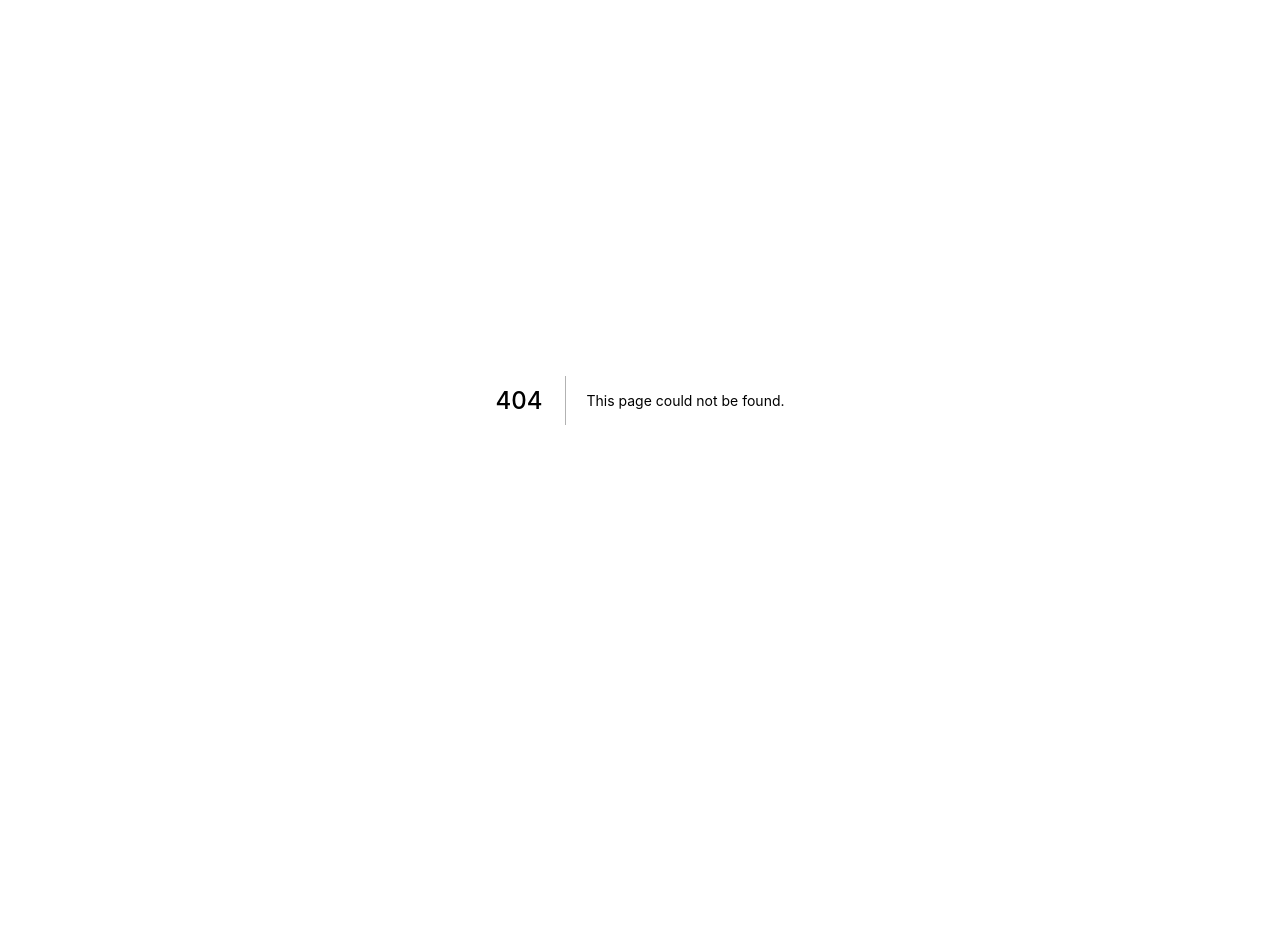
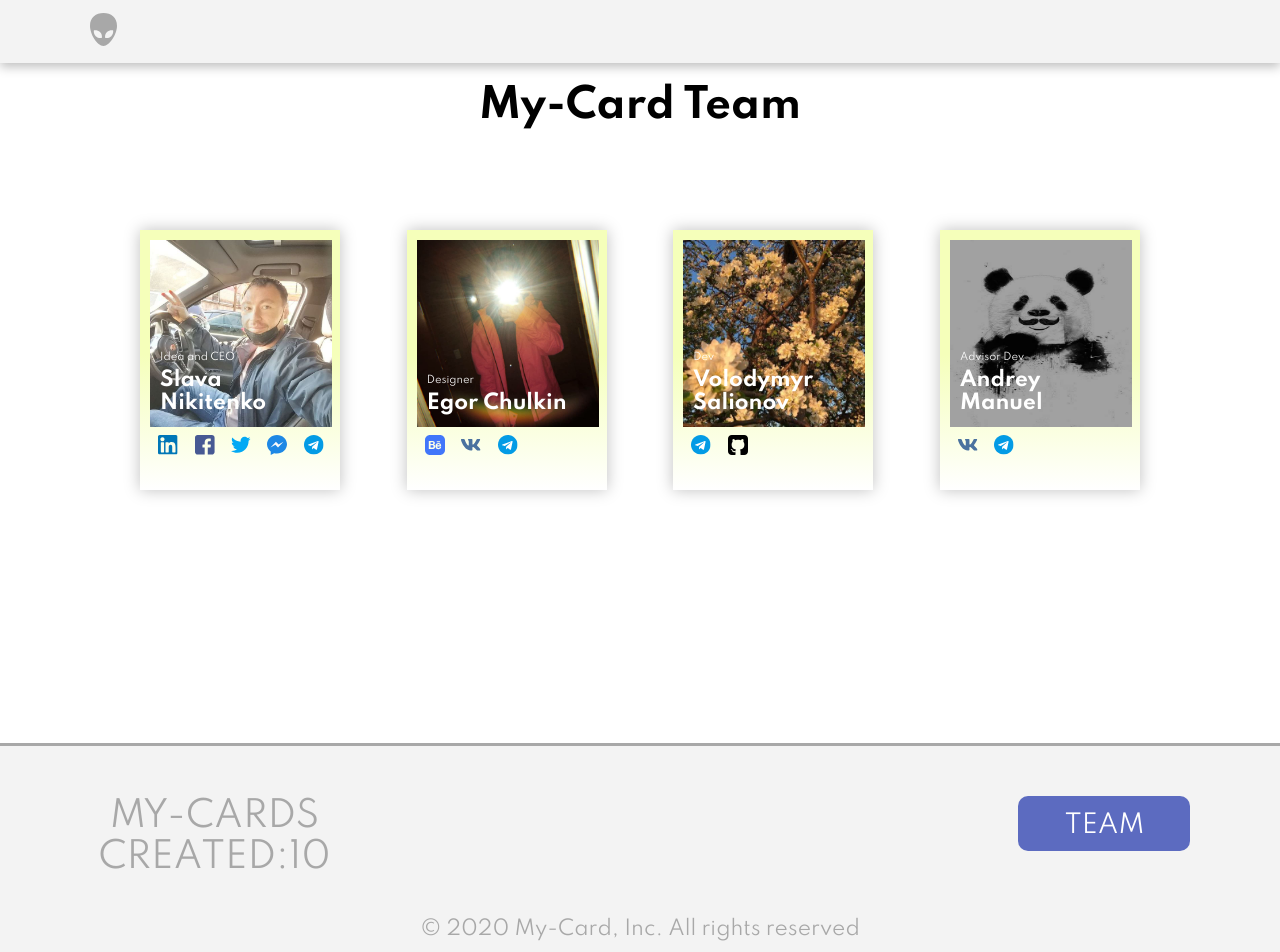
Before and after one commit to filicaliva/my-card, a Next.js app: page /team in a window 1280 px wide. Before the commit this address had no page. Shown: the top 952 px of the page. Before the commit the page ends 800 px from the top, so only its background shows below. Built offline with nearby package versions, Linux system fonts and the light colour scheme; no server answers.

Commit message:
fix: update for hosting

```diff
--- a/components/AboutUs.js
+++ b/components/AboutUs.js
@@ -1,5 +1,4 @@
 import {cards} from './OurCards/ourcards'
-import Image from 'next/image'
 
 export default function  AboutUs() {
     return(
@@ -32,7 +31,7 @@ export default function  AboutUs() {
                                         item.icons.map((link) => {
                                             return (
                                                 <a key={link.name} href={`${link.href}`} >
-                                                    <Image src={`/icons/${link.name}.svg`} width='20px' height='20px' />
+                                                    <img src={`/icons/${link.name}.svg`} width='20px' height='20px' />
                                                 </a>
                                             )
                                         })
--- a/components/Cards/ShowCards.js
+++ b/components/Cards/ShowCards.js
@@ -1,6 +1,5 @@
 import { cards } from '../Cards/cards'
 import { renderPdf } from './renderCard'
-import Image from 'next/image'
 import { useEffect, useState } from 'react'
 
 export default function ShowCard() {
@@ -68,7 +67,7 @@ export default function ShowCard() {
                                         item.icons.map((link) => {
                                             return (
                                                 <a key={link.name} href={`${link.href}`} >
-                                                    <Image src={`/icons/${link.name}.svg`} width='16px' height='16px' />
+                                                    <img src={`/icons/${link.name}.svg`} width='16px' height='16px' />
                                                 </a>
                                             )
                                         })
--- a/components/Cards/renderCard.js
+++ b/components/Cards/renderCard.js
@@ -65,7 +65,7 @@ export const renderPdf = async (item, file, customIcon) => {
         const el = item.icons[i];
         if (i < 12) {
             doc.addImage(base[el.name], 'png', 23 + 87 * (i <= 6 ? i : i - 6), (i <= 6 ? 707 : 780), 50, 50)
-            doc.link(23 + 87 * (i <= 6 ? i : i - 6), (i <= 6 ? 707 : 780), 50, 50, { url: `${el.href}` });
+            doc.link(23 + 87 * (i <= 6 ? i : i - 6), (i <= 6 ? 707 : 780), 50, 50, { url: `${el.value}` });
 
         }
         position = i;
@@ -78,7 +78,7 @@ export const renderPdf = async (item, file, customIcon) => {
         let i = ++position;
         let image = await fileToBase64(customIcon.file.target.files[0]);
         doc.addImage(image, 'jpg', 23 + 87 * (i <= 6 ? i : i - 6), (i <= 6 ? 707 : 780), 50, 50)
-        doc.link(23 + 87 * (i <= 6 ? i : i - 6), (i <= 6 ? 707 : 780), 50, 50, { url: `${customIcon.href}` });
+        doc.link(23 + 87 * (i <= 6 ? i : i - 6), (i <= 6 ? 707 : 780), 50, 50, { url: `${customIcon.link}` });
     }
 
     await fetch('https://pure-citadel-12988.herokuapp.com/',
--- a/components/Footer.js
+++ b/components/Footer.js
@@ -1,16 +1,30 @@
 import Link from 'next/link'
+import { useEffect, useState } from 'react'
+import useSWR from 'swr'
 
-export default function Footer({ data }) {
+export default function Footer() {
+    const fetcher = (...args) => fetch(...args).then(res => res.json())
+    const { data, error } = useSWR('https://pure-citadel-12988.herokuapp.com/', fetcher)
+    const [count, setCount] = useState(10)
+    useEffect(() => {
+        if (data  !== undefined) {
+            setCount(data.count)
+        }
+
+    }, [data])
+
+
+
     return (
         <footer className="footer wrapper" >
             <div className="footer__container">
                 <h3 className="footer__text">
                     MY-CARDS
                     CREATED:
-                    {data}
+                    {count}
 
                 </h3>
-                    <Link href='/about' >
+                <Link href='/team' >
                     <a className="footer__link">
                         TEAM
                 </a>
--- a/next.config.js
+++ b/next.config.js
@@ -1,3 +1,6 @@
+const optimizedImages = require('next-optimized-images');
+module.exports = optimizedImages();
+
 module.exports = {
   webpack(config) {
     config.module.rules.push({
@@ -7,4 +10,13 @@ module.exports = {
 
     return config;
   },
+  exportPathMap: async function (
+    defaultPathMap,
+    { dev, dir, outDir, distDir, buildId }
+  ) {
+    return {
+      '/': { page: '/' },
+      '/team': { page: '/team' }
+    }
+  },
 };
--- a/package.json
+++ b/package.json
@@ -4,13 +4,16 @@
   "private": true,
   "scripts": {
     "dev": "next dev",
-    "build": "next build",
+    "build": "next build && next export",
+    "export": "next export",
     "start": "next start"
   },
   "dependencies": {
     "isomorphic-unfetch": "^3.1.0",
     "jspdf": "^2.2.0",
     "next": "^10.0.0",
+    "next-compose-plugins": "^2.2.1",
+    "next-optimized-images": "^2.6.2",
     "react": "16.13.1",
     "react-dom": "16.13.1",
     "sass": "^1.30.0",
--- /dev/null
+++ b/pages/team.js
@@ -0,0 +1,27 @@
+import Header from '../components/Header.js'
+import About from '../components/AboutUs'
+import Footer from '../components/Footer'
+import Head from 'next/head'
+
+export default function Team() {
+
+
+  return (
+    <>
+      <Head>
+        <title>Team</title>
+        <meta name="viewport" content="initial-scale=1.0, width=device-width" />
+        <meta name="description" content="Meet development team of  my-card project.
+Project idea and management - Slava Nikitenko.
+Main developer - Volodymyr Salionov.
+Designer - Egor Chulkin.
+Dev Advisor - Andre Manuel."/>
+      </Head>
+      <div className="container">
+        <Header />
+        <About />
+        <Footer />
+      </div>
+    </>
+  )
+}
```
Also changed, not shown: components/Creating.js (+5 -4 lines), pages/about.js (deleted, +0 -30 lines), pages/index.js (+15 -17 lines), 2 other files (tests, documents, lock files or other folders). Lines whose indentation alone changed are shown as unchanged.
